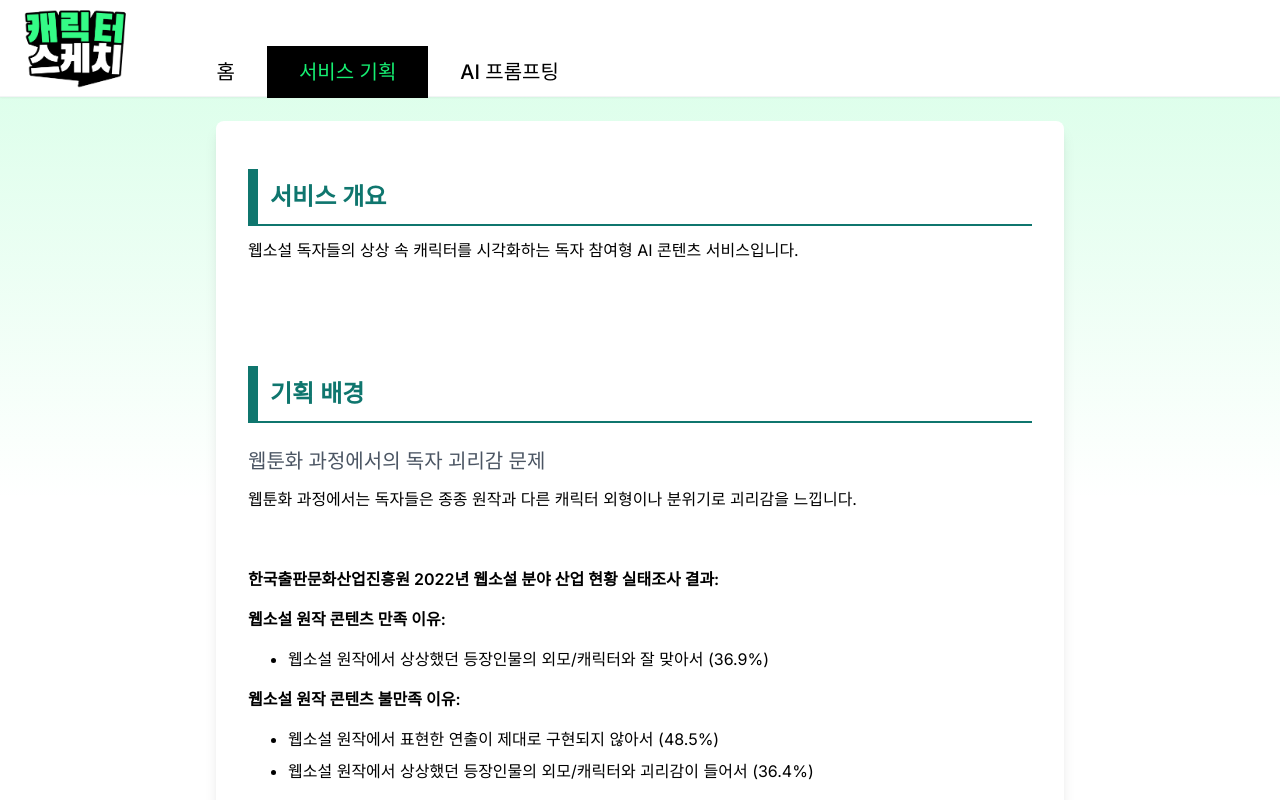
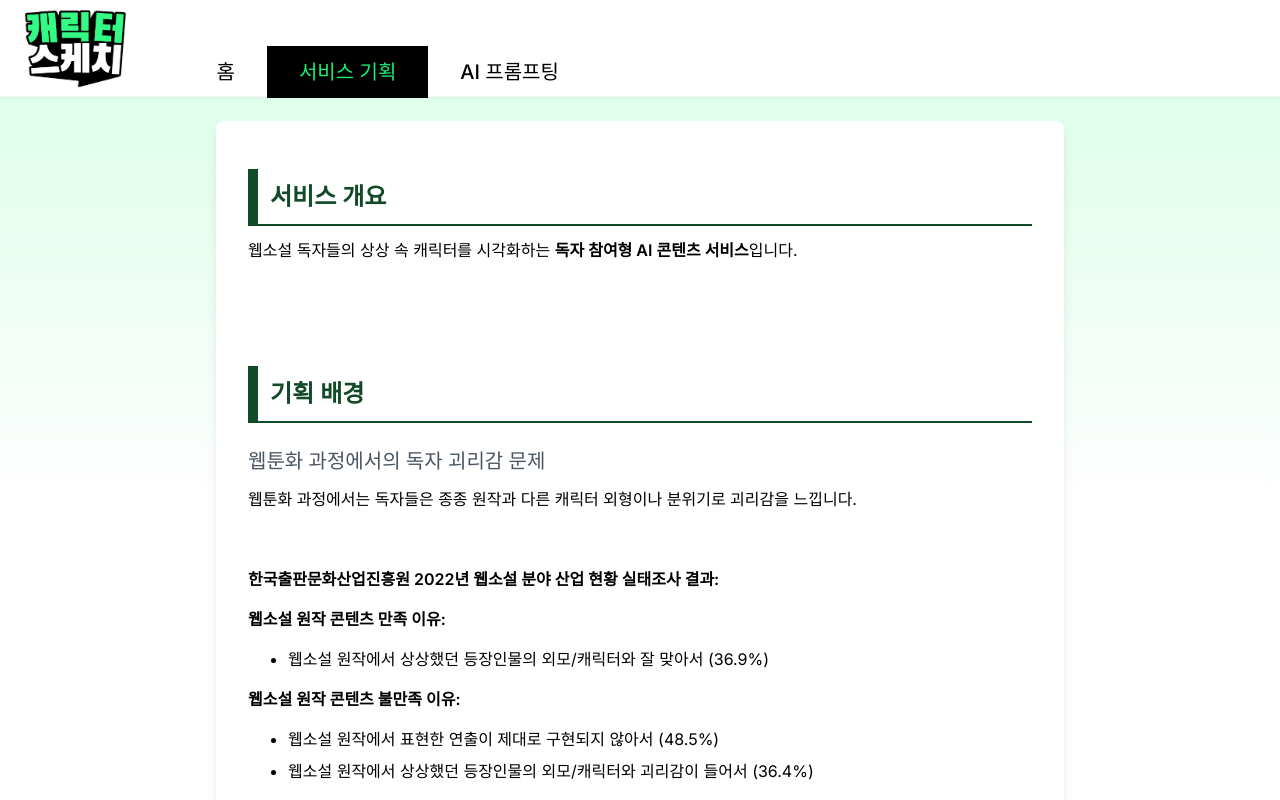
Before and after one commit to chips-mania/CharacterSketch, a React (Vite) app: page /service in a window 1280 px wide. Shown: the top 800 px of the page. Built offline with nearby package versions, Linux system fonts and the light colour scheme; no server answers.

Commit message:
refactor: 서비스 기획 글자색 변경

```diff
--- a/src/pages/VisualizePage/VisualizePage.tsx
+++ b/src/pages/VisualizePage/VisualizePage.tsx
@@ -1,6 +1,6 @@
 const SERVICE_PLANNING_CONTENT = `
 ## 서비스 개요
-웹소설 독자들의 상상 속 캐릭터를 시각화하는 독자 참여형 AI 콘텐츠 서비스입니다.
+웹소설 독자들의 상상 속 캐릭터를 시각화하는 **독자 참여형 AI 콘텐츠 서비스**입니다.
 
 <br/><br/><br/>
 
@@ -94,8 +94,8 @@ const VisualizePage = () => {
   const convertMarkdownToHtml = (markdown: string) => {
     return markdown
       // 제목 변환
-      .replace(/^# (.*$)/gm, '<h1 style="padding: 0.4em 1em 0.4em 0.5em; margin: 0.5em 0em; color: #0F766E; border-left: 10px solid #0F766E; border-bottom: 2px #0F766E solid; font-weight: bold; font-size: 1.875rem;"><span style="font-family: \'Noto Sans Demilight\', \'Noto Sans KR\';">$1</span></h1>')
-      .replace(/^## (.*$)/gm, '<h2 style="padding: 0.4em 1em 0.4em 0.5em; margin: 0.5em 0em; color: #0F766E; border-left: 10px solid #0F766E; border-bottom: 2px #0F766E solid; font-weight: bold; font-size: 1.5rem;"><span style="font-family: \'Noto Sans Demilight\', \'Noto Sans KR\';">$1</span></h2>')
+      .replace(/^# (.*$)/gm, '<h1 style="padding: 0.4em 1em 0.4em 0.5em; margin: 0.5em 0em; color: #104A26; border-left: 10px solid #104A26; border-bottom: 2px #104A26 solid; font-weight: bold; font-size: 1.875rem;"><span style="font-family: \'Noto Sans Demilight\', \'Noto Sans KR\';">$1</span></h1>')
+      .replace(/^## (.*$)/gm, '<h2 style="padding: 0.4em 1em 0.4em 0.5em; margin: 0.5em 0em; color: #104A26; border-left: 10px solid #104A26; border-bottom: 2px #104A26 solid; font-weight: bold; font-size: 1.5rem;"><span style="font-family: \'Noto Sans Demilight\', \'Noto Sans KR\';">$1</span></h2>')
       .replace(/^### (.*$)/gm, '<h3 class="text-xl font-medium text-gray-600 mb-3 mt-6">$1</h3>')
       // 강조 텍스트 변환
       .replace(/\*\*(.*?)\*\*/g, '<strong class="font-semibold">$1</strong>')
```
